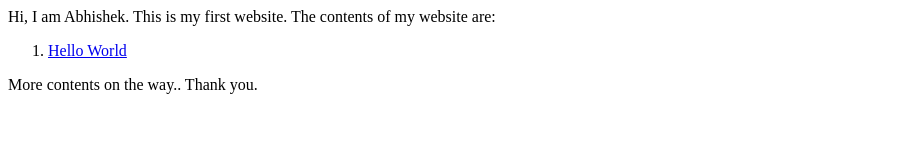
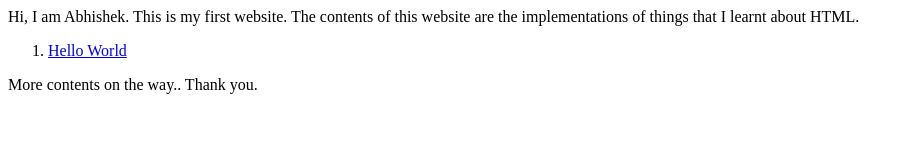
Before and after one commit to abhisaxena5694/my-website, a plain HTML site: page index.html in a window 1280 px wide. Shown: the whole page, without its empty margins (0-914 px from the left). Drawn offline with Linux system fonts and the light colour scheme.

Commit message:
Update index.html

```diff
--- a/index.html
+++ b/index.html
@@ -3,7 +3,7 @@
     <title>Index</title>
   </head>
   <body>
-    <p>Hi, I am Abhishek. This is my first website. The contents of my website are:</p>
+    <p>Hi, I am Abhishek. This is my first website. The contents of this website are the implementations of things that I learnt about HTML.</p>
     <ol>
       <li><a href="http://abhisaxena5694.github.io/my-website/hello_world.html">Hello World</a></li>
     </ol>
```
